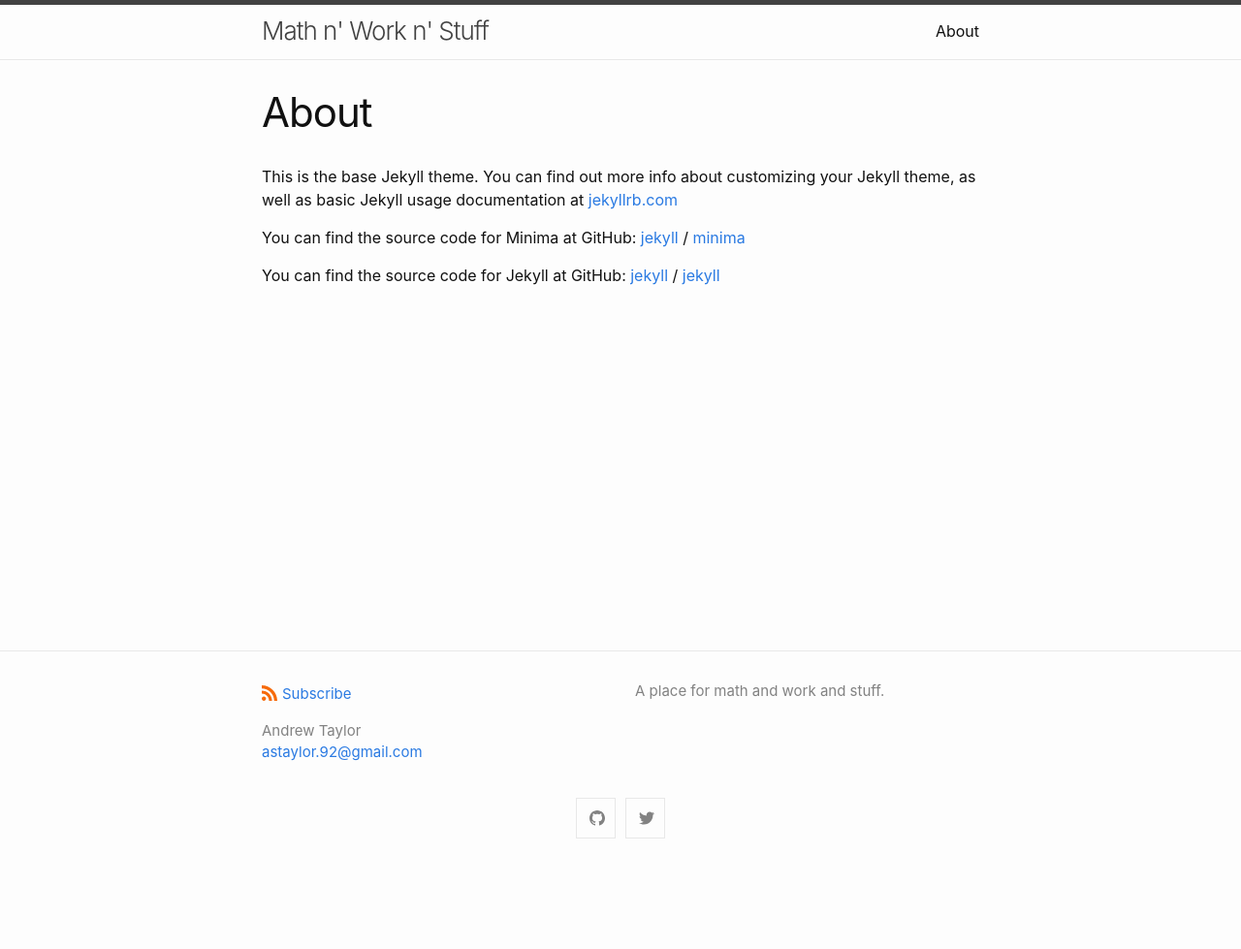
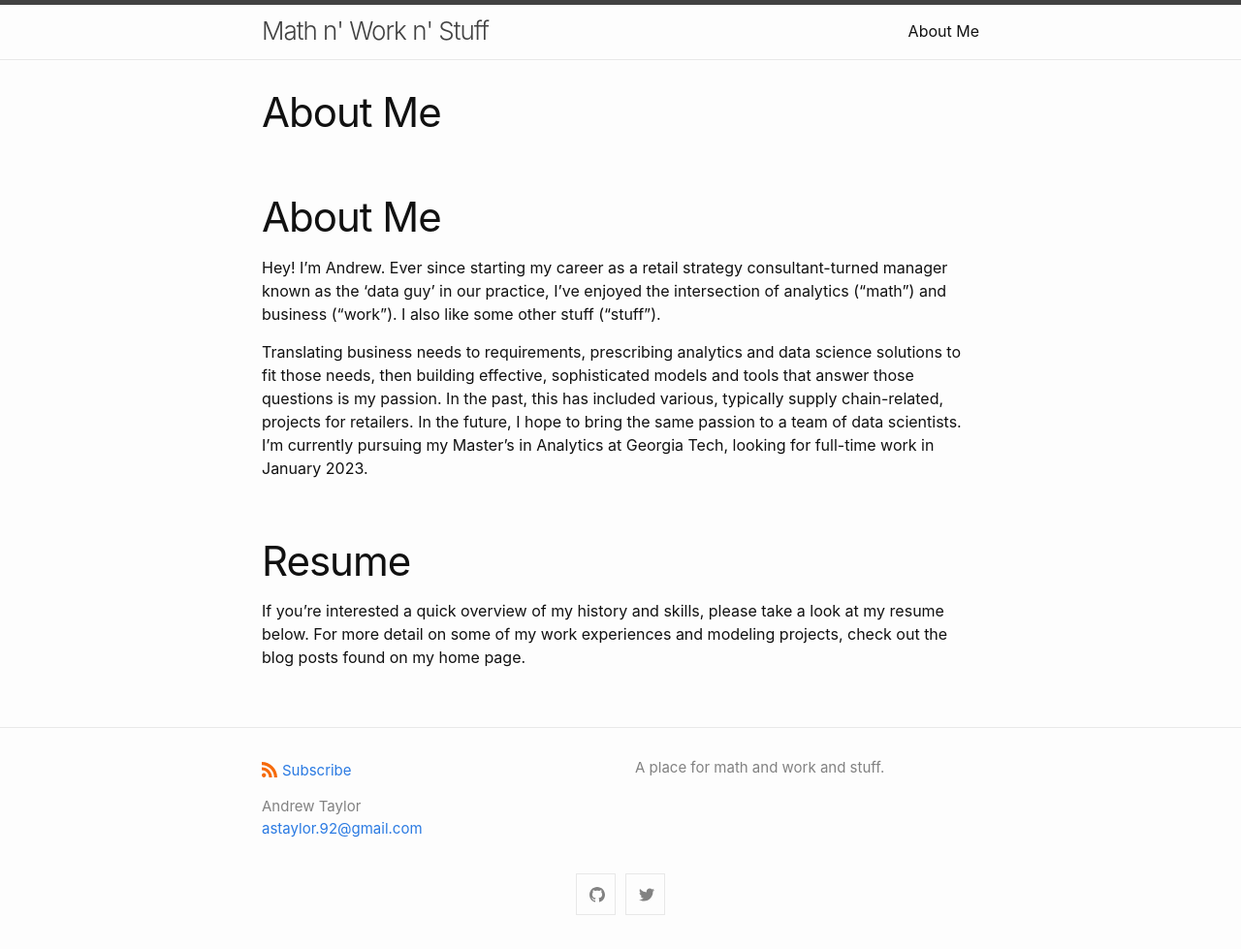
Before and after one commit to astaylor92/astaylor92.github.io, a Jekyll site: the page built from docs/about.md, in a window 1280 px wide. Shown: the whole page at 97% size. Built offline with Jekyll 4.4.1, drawn with Linux system fonts in a browser that asks for light colours; before the commit the page ends 900 px from its top, so only the background shows below that.

Commit message:
Update about.md

```diff
--- a/docs/about.md
+++ b/docs/about.md
@@ -1,18 +1,15 @@
 ---
 layout: page
-title: About
+title: About Me
 permalink: /about/
 ---
 
-This is the base Jekyll theme. You can find out more info about customizing your Jekyll theme, as well as basic Jekyll usage documentation at [jekyllrb.com](https://jekyllrb.com/)
+# About Me
 
-You can find the source code for Minima at GitHub:
-[jekyll][jekyll-organization] /
-[minima](https://github.com/jekyll/minima)
+Hey! I'm Andrew. Ever since starting my career as a retail strategy consultant-turned manager known as the 'data guy' in our practice, I've enjoyed the intersection of analytics ("math") and business ("work"). I also like some other stuff ("stuff").
 
-You can find the source code for Jekyll at GitHub:
-[jekyll][jekyll-organization] /
-[jekyll](https://github.com/jekyll/jekyll)
+Translating business needs to requirements, prescribing analytics and data science solutions to fit those needs, then building effective, sophisticated models and tools that answer those questions is my passion. In the past, this has included various, typically supply chain-related, projects for retailers. In the future, I hope to bring the same passion to a team of data scientists. I'm currently pursuing my Master's in Analytics at Georgia Tech, looking for full-time work in January 2023.
 
+# Resume
 
-[jekyll-organization]: https://github.com/jekyll
+If you're interested a quick overview of my history and skills, please take a look at my resume below. For more detail on some of my work experiences and modeling projects, check out the blog posts found on my home page.
```
